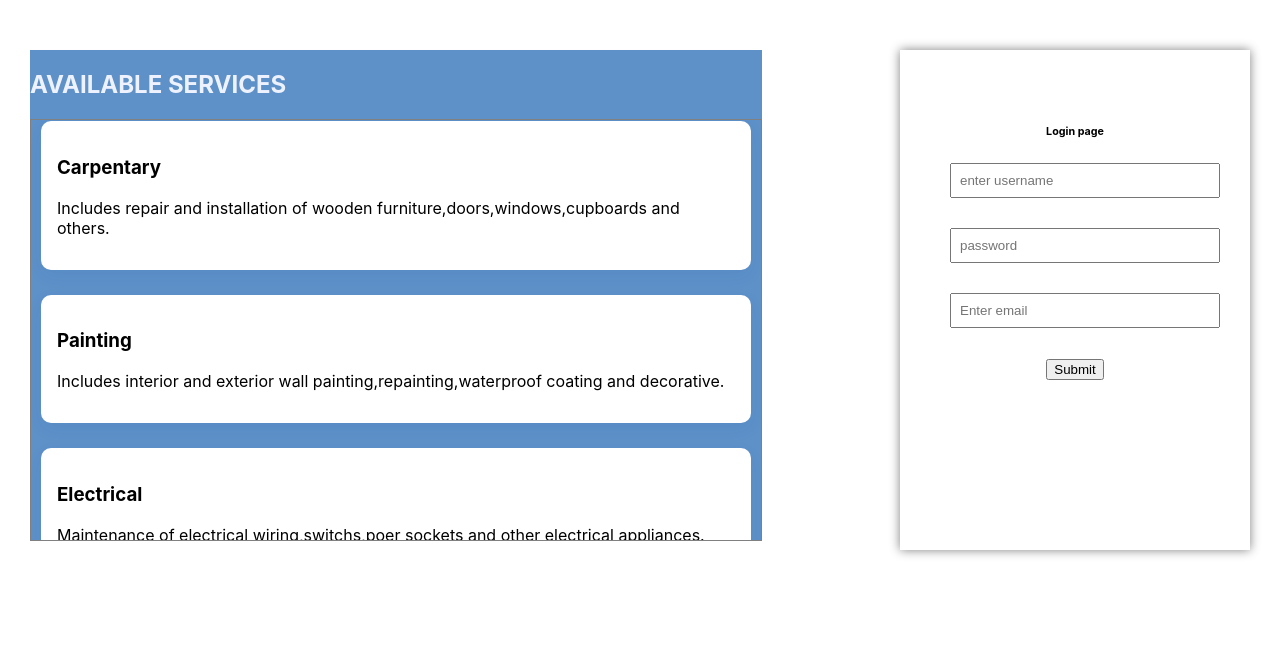
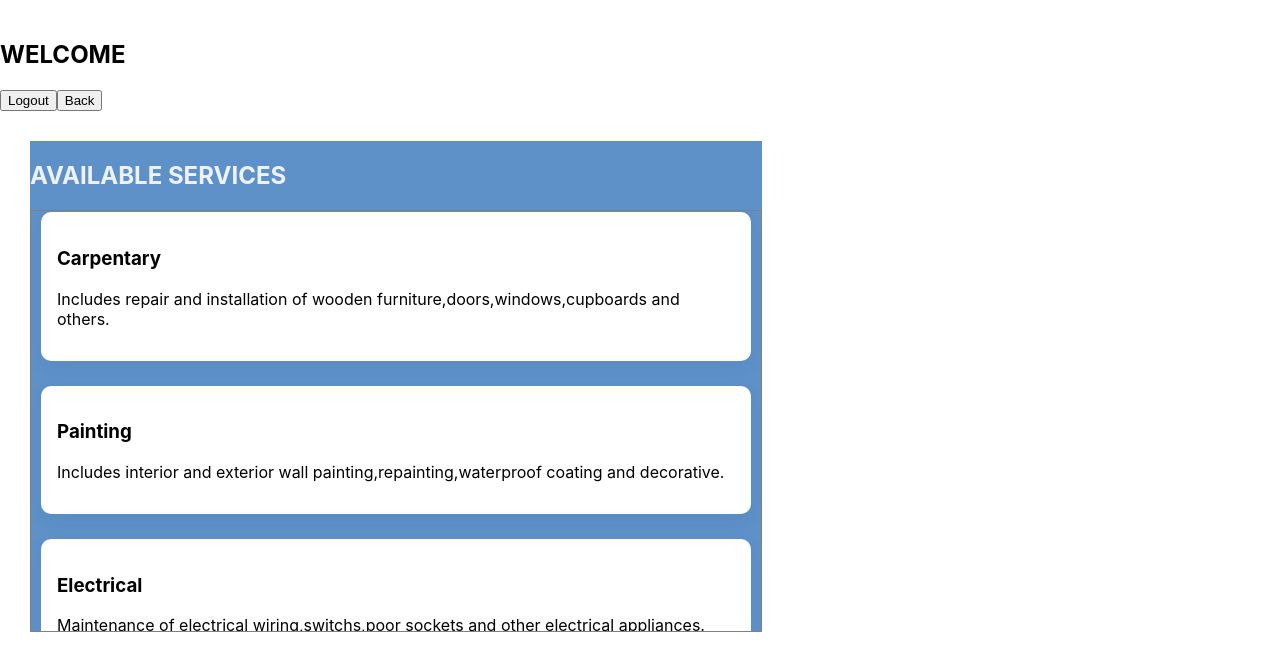
Before and after one commit to suvarp06/service-hub, a React (Create React App) app: page /service in a window 1280 px wide. Shown: the top 670 px of the page. Built offline with nearby package versions, Linux system fonts and the light colour scheme.

Commit message:
updated login page

```diff
--- a/src/dashboard.js
+++ b/src/dashboard.js
@@ -1,6 +1,6 @@
 import { useNavigate } from "react-router-dom";
 import { useLocation } from "react-router-dom";
-
+import Service from './serv';
 function Dashboard(){
     const location = useLocation();
     const username = location.state?.username;
@@ -11,6 +11,7 @@ function Dashboard(){
             <button type="button" onClick={() => window.location.href = "/"}>Logout</button>
             <button type="button" onClick={() => navigate(-1)}>Back</button>
         </div>
+
     );
 }
 
--- a/src/home.js
+++ b/src/home.js
@@ -1,6 +1,6 @@
 import React from 'react';
 import { Link } from "react-router-dom";
-
+import Login from "./login";
 function Home() {
     return (
         <div className="site">
@@ -33,12 +33,12 @@ function Home() {
                         <p>Role-based access and audit logs for enterprise needs.</p>
                     </div>
                 </div>
+                <div className="login-section">
+                    <Login />
+                </div>
             </section>
              <footer className="site-footer">© {new Date().getFullYear()} ServiceHub</footer>
-             <div>
-                <Link to="/service">Click to see available services</Link>
 
-             </div>
         </div>
     );
 }
--- a/src/login.js
+++ b/src/login.js
@@ -7,7 +7,7 @@ function Login(){
 
     const handleSubmit = (e) => {
         e.preventDefault();
-            navigate("/dashboard",{state: {username:username}});
+            navigate("/service",{state: {username:username}});
     };
     return(
 
--- a/src/serv.js
+++ b/src/serv.js
@@ -1,5 +1,5 @@
 import React, { useRef, useEffect } from "react";
-import Login from "./login";
+import Dashboard from './dashboard';
 
 function Service(){
     const scrollRef = useRef(null);
@@ -19,6 +19,7 @@ function Service(){
     return(
 
         <section className="features">
+            <Dashboard />
              <div className="main-container">
                 <div className="service-section">
                     <h2> AVAILABLE SERVICES</h2>
@@ -38,7 +39,7 @@ function Service(){
                     </div>
                     <div className="card">
                         <h3>Electrical</h3>
-                        <p>Maintenance of electrical wiring,switchs,poer sockets and other electrical appliances.</p>
+                        <p>Maintenance of electrical wiring,switchs,poor sockets and other electrical appliances.</p>
                     </div>
                     <div className="card">
                         <h3>Appliances</h3>
@@ -50,9 +51,7 @@ function Service(){
                     </div>
                 </div>
                 </div>
-                <div classname="login-section">
-                <Login/>
-                </div>
+
                 </div>
 
         </section>
```
Also changed, not shown: src/App.js (line endings or trailing spaces).
